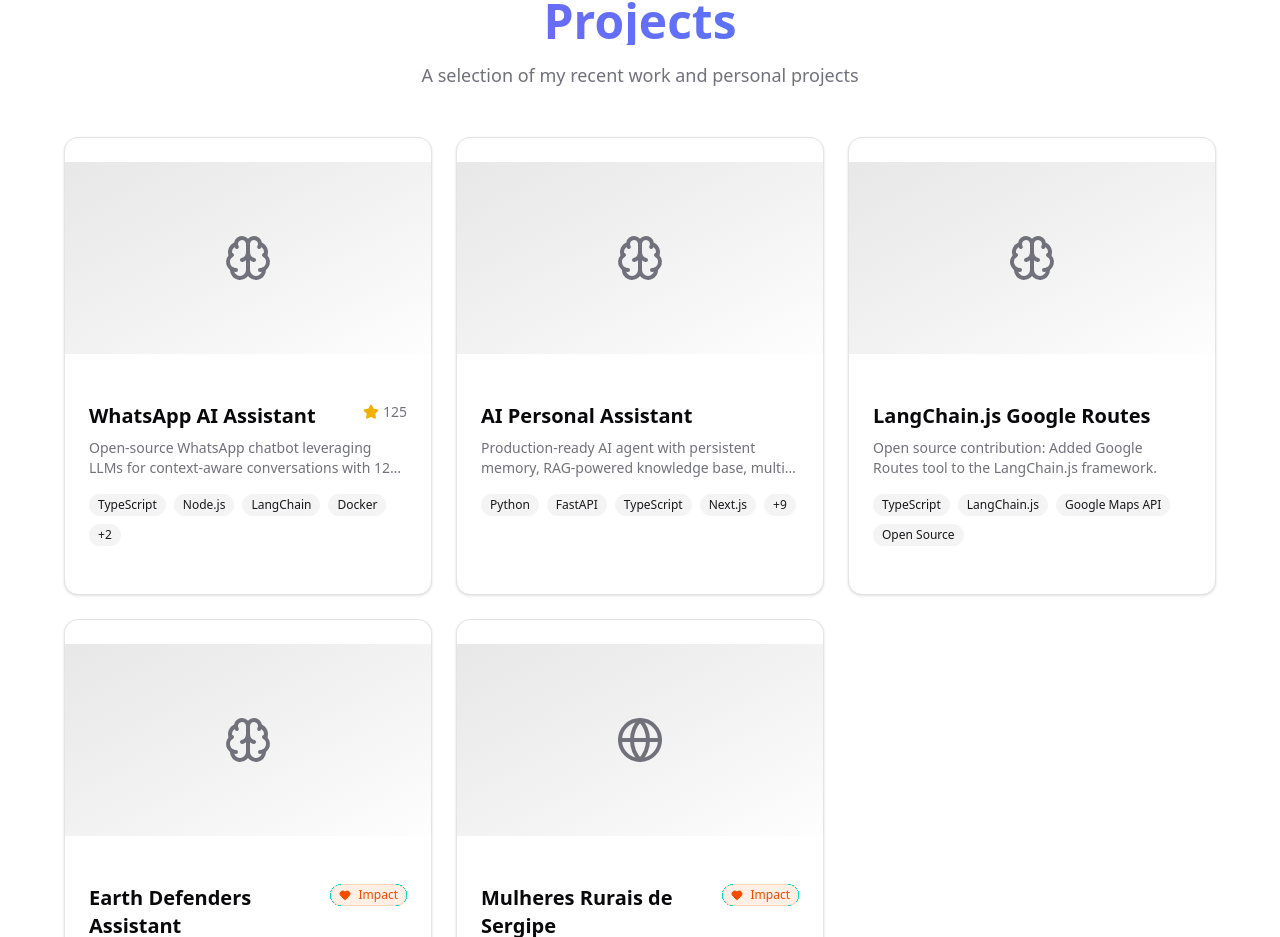
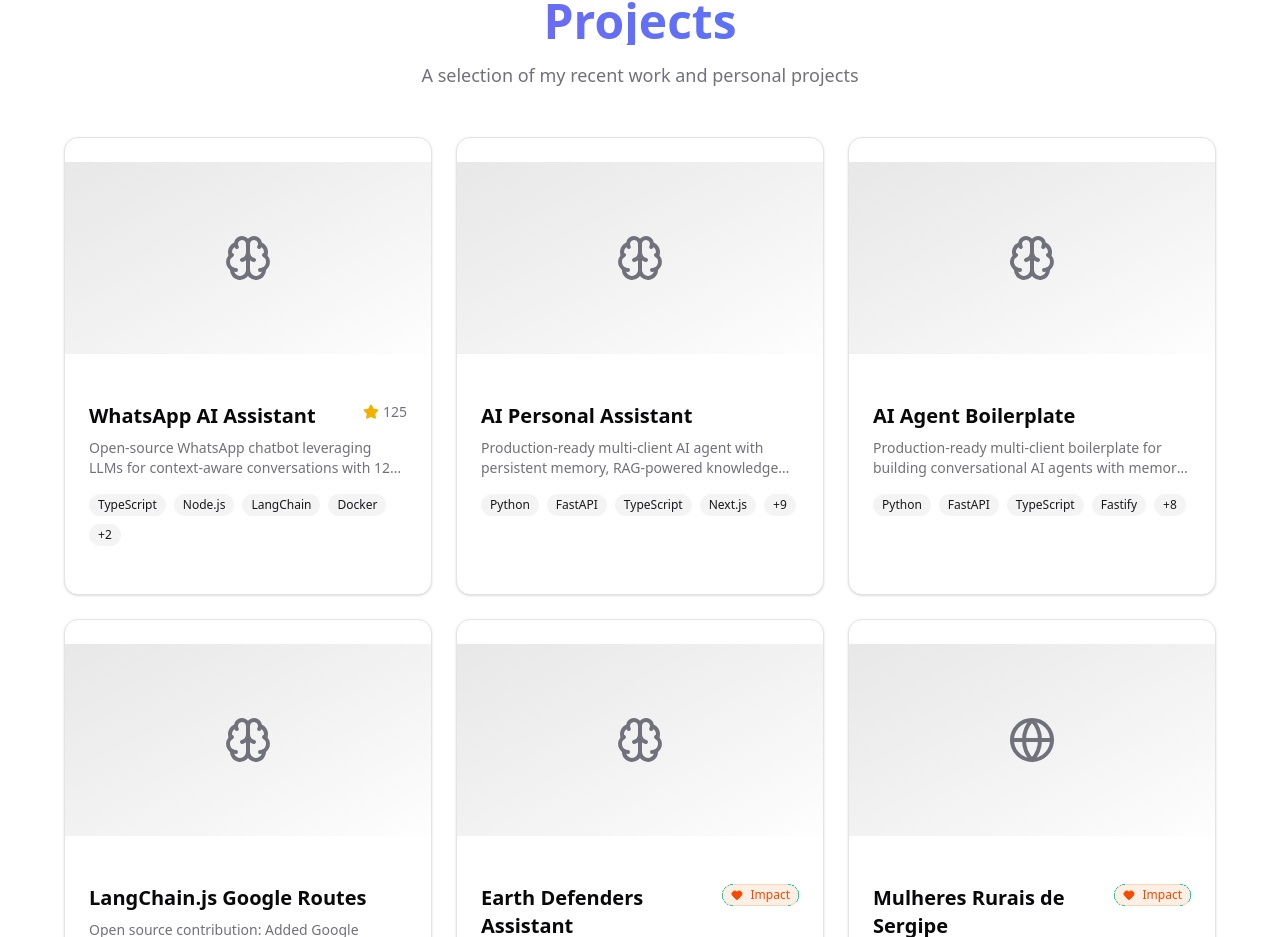
Before and after one commit to Luisotee/portfolio-new, a Next.js app: page / in a window 1280 px wide. Shown: the part 3649-4586 px from the top of the page. Built offline with nearby package versions, Linux system fonts and the light colour scheme.

Commit message:
feat: update AI Personal Assistant project details and add AI Agent Boilerplate project

```diff
--- a/src/data/projects.ts
+++ b/src/data/projects.ts
@@ -35,9 +35,9 @@
   {
     id: "ai-personal-assistant",
     title: "AI Personal Assistant",
-    description: "Production-ready AI agent with persistent memory, RAG-powered knowledge base, multi-language speech processing, and comprehensive finance management.",
+    description: "Production-ready multi-client AI agent with persistent memory, RAG-powered knowledge base, multi-language speech processing, and comprehensive finance management.",
     longDescription:
-      "A production-ready personal AI assistant that integrates conversational AI with WhatsApp, featuring persistent memory, RAG-powered knowledge base with PDF uploads, and multi-language speech processing across 5 languages. Includes a comprehensive real-time finance dashboard with transaction tracking, multi-currency support, and analytics visualizations. Built with a modern full-stack architecture combining Python FastAPI backend, Next.js frontend, and PostgreSQL with pgvector for semantic search.",
+      "A production-ready personal AI assistant with multi-client architecture, featuring persistent memory, RAG-powered knowledge base with PDF uploads, and multi-language speech processing across 5 languages. Currently integrated with WhatsApp, with extensible design for additional messaging platforms. Includes a comprehensive real-time finance dashboard with transaction tracking, multi-currency support, and analytics visualizations. Built with a modern full-stack architecture combining Python FastAPI backend, Next.js frontend, and PostgreSQL with pgvector for semantic search.",
     demoUrl: "https://finance.luisotee.com/",
     technologies: ["Python", "FastAPI", "TypeScript", "Next.js", "PostgreSQL", "pgvector", "Gemini", "Groq Whisper", "Docker", "Redis", "Baileys", "Tailwind CSS", "Recharts"],
     features: [
@@ -49,11 +49,33 @@
       "Multi-currency support with automatic conversion and live exchange rates",
       "Spending analytics with trends, category breakdowns, and cash flow analysis",
       "Multi-language speech processing (STT/TTS) in 5 languages",
-      "WhatsApp integration with group chat, media handling, and voice messages",
+      "Multi-client architecture with WhatsApp integration (group chat, media, voice)",
       "Automated notification processing for financial alerts and updates",
     ],
     category: "ai",
     githubUrl: "https://github.com/Luisotee/ai-personal-assistant",
+  },
+  {
+    id: "ai-boilerplate",
+    title: "AI Agent Boilerplate",
+    description: "Production-ready multi-client boilerplate for building conversational AI agents with memory, RAG knowledge base, and multi-language speech processing.",
+    longDescription:
+      "A comprehensive, production-ready boilerplate framework for building sophisticated multi-client AI agents. Features modular architecture with dependency injection, persistent conversation memory with semantic search, RAG-powered knowledge base with PDF processing, and multi-language speech capabilities. Designed with extensibility for multiple messaging platforms and used as the foundation for production applications. Includes complete API documentation, background job processing with Redis Streams, and graceful service degradation.",
+    technologies: ["Python", "FastAPI", "TypeScript", "Fastify", "Baileys", "PostgreSQL", "pgvector", "Gemini", "Groq Whisper", "Docker", "Redis", "Pydantic AI"],
+    features: [
+      "Multi-client architecture designed for extensibility across messaging platforms",
+      "Production-ready design with dependency injection and modular components",
+      "Persistent conversation memory with PostgreSQL and semantic search",
+      "RAG knowledge base with PDF uploads, semantic chunking, and auto-citations",
+      "Multi-language speech processing (STT/TTS) in 5 languages",
+      "WhatsApp client implementation with group chat, media, and voice support",
+      "Server-Sent Events for real-time streaming responses",
+      "Background job processing with Redis Streams consumer groups",
+      "Comprehensive API with OpenAPI docs and admin tools (Adminer)",
+      "MIT licensed and designed for extensibility",
+    ],
+    category: "ai",
+    githubUrl: "https://github.com/Luisotee/ai-boilerplate",
   },
   {
     id: "langchainjs-contribution",
```
